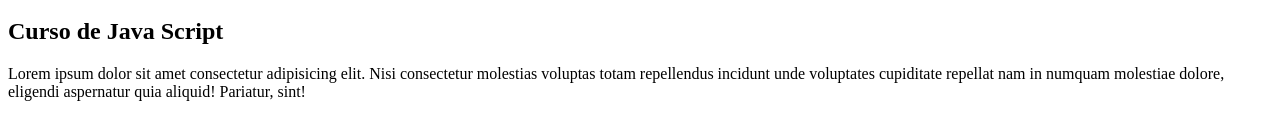
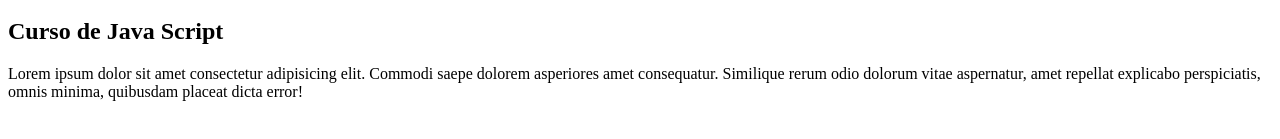
Before and after one commit to paulorodrigoalves/projeto-site, a plain HTML site: page index.html in a window 1280 px wide. Shown: the part 165-304 px from the top of the page. Drawn offline with Linux system fonts and the light colour scheme.

Commit message:
Update index.html

```diff
--- a/index.html
+++ b/index.html
@@ -12,11 +12,21 @@
         </header>
         <article>
             <h2>Curso de html e css</h2>
-            <p>Lorem ipsum dolor sit amet consectetur adipisicing elit. Commodi saepe dolorem asperiores amet consequatur. Similique rerum odio dolorum vitae aspernatur, amet repellat explicabo perspiciatis, omnis minima, quibusdam placeat dicta error!</p>
+            <p>Lorem ipsum dolor sit amet consectetur
+                 adipisicing elit. Commodi saepe dolorem
+                 asperiores amet consequatur. Similique
+                 rerum odio dolorum vitae aspernatur, amet
+                 repellat explicabo perspiciatis, omnis minima,
+                 quibusdam placeat dicta error!</p>
         </article>
         <article>
             <h2>Curso de Java Script</h2>
-            <p>Lorem ipsum dolor sit amet consectetur adipisicing elit. Nisi consectetur molestias voluptas totam repellendus incidunt unde voluptates cupiditate repellat nam in numquam molestiae dolore, eligendi aspernatur quia aliquid! Pariatur, sint!</p>
+            <p>Lorem ipsum dolor sit amet consectetur
+                adipisicing elit. Commodi saepe dolorem
+                asperiores amet consequatur. Similique
+                rerum odio dolorum vitae aspernatur, amet
+                repellat explicabo perspiciatis, omnis minima,
+                quibusdam placeat dicta error!</p>
         </article>
     </main>
 </body>
```
